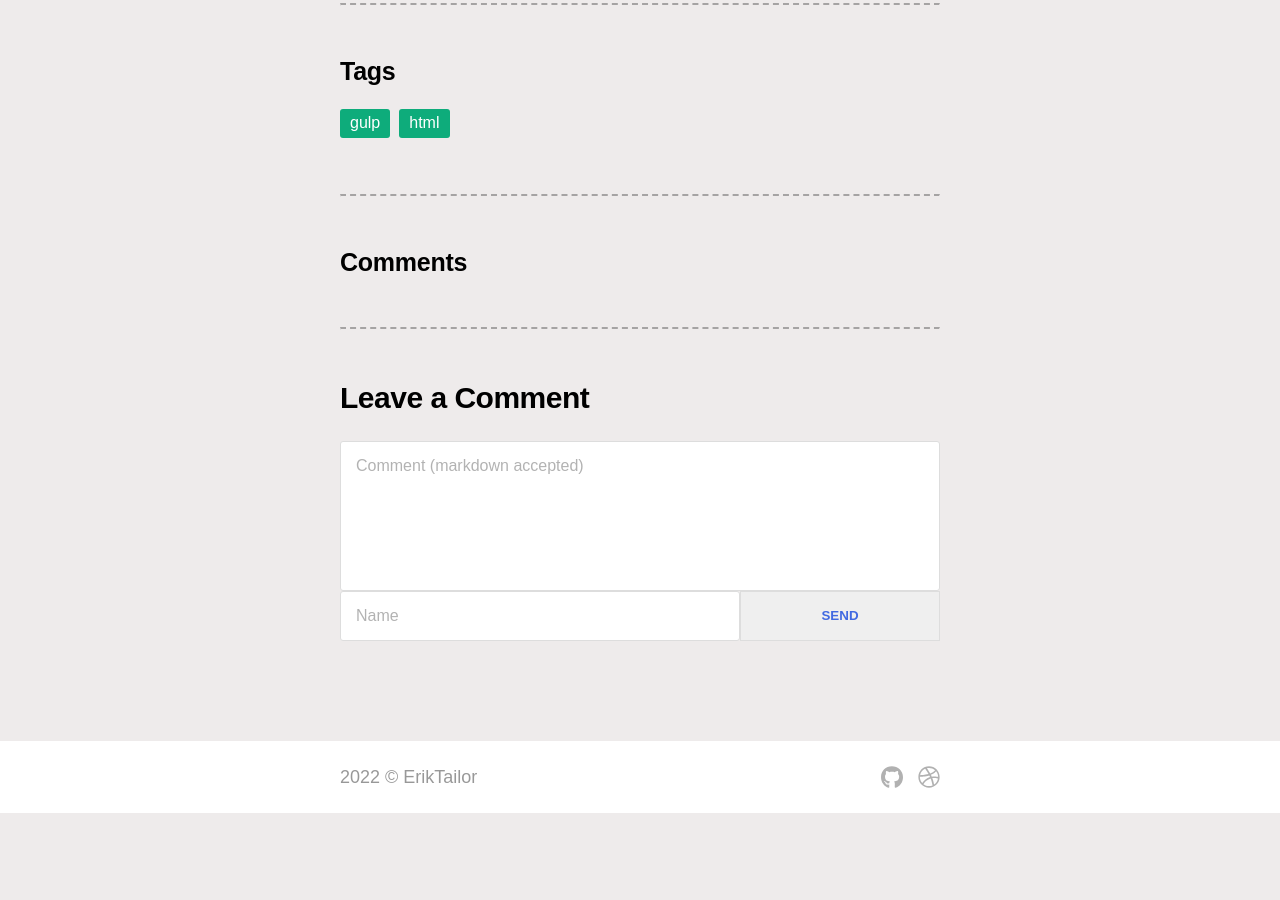
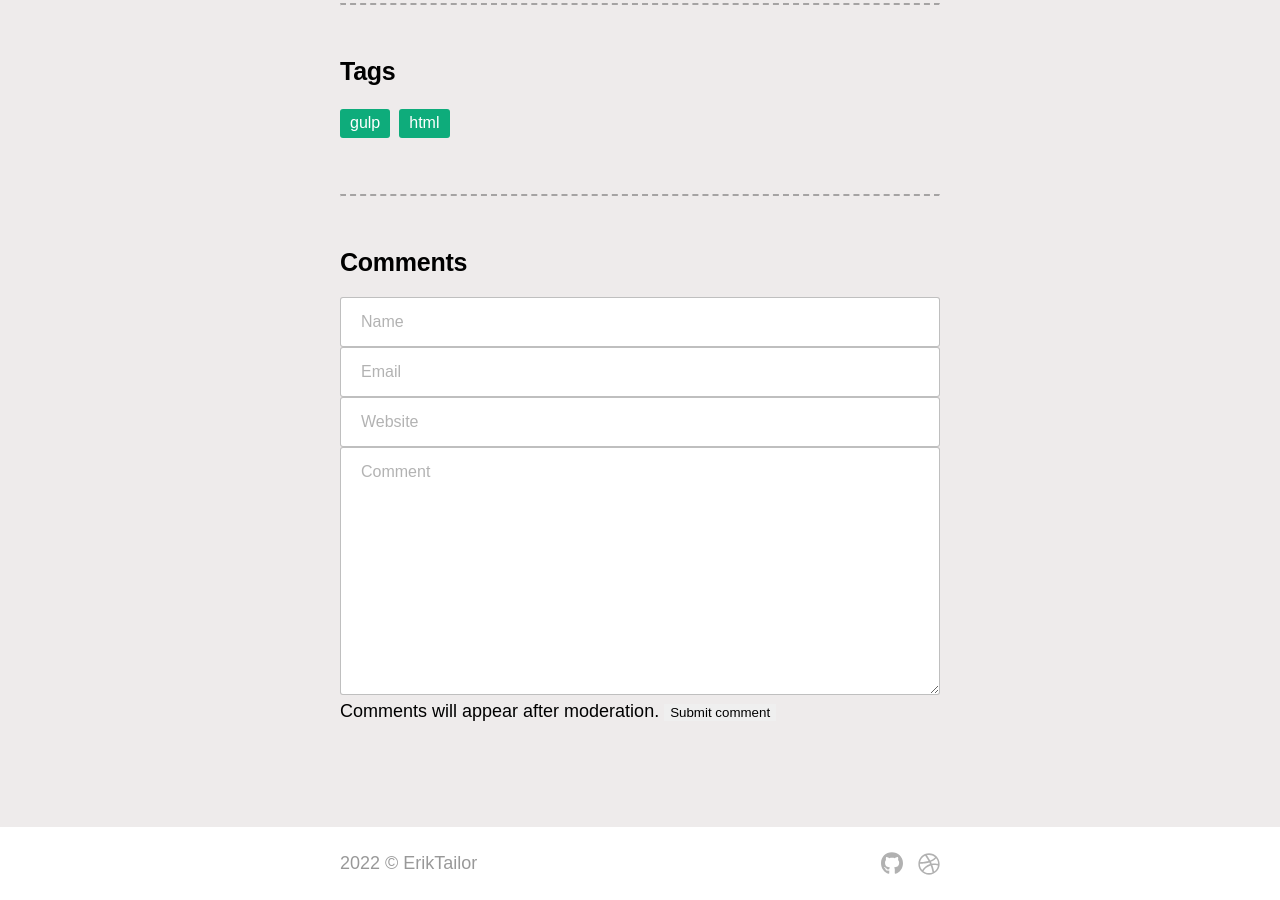
Before and after one commit to eriktailor/eriktailor.github.io_source, a Jekyll site: the page built from _posts/2022-04-05-create-components-with-gulp-and-nunjucks.md, in a window 1280 px wide and 900 px high, scrolled down 1327 px. Built offline with Jekyll 4.4.1, drawn with Linux system fonts in a browser that asks for light colours; comment, search, counter and statistics services are not loaded; before the commit the page ends 2140 px from its top, so only the background shows below that.

Commit message:
remove disqus

```diff
--- a/_config.yml
+++ b/_config.yml
@@ -73,7 +73,7 @@ tag_page_data:
     sitemap: false
 
 # Staticman
-staticman_url: https://eriktailor-staticman.herokuapp.com/v3/entry/github/eriktailor/eriktailor.github.io_source/master/comments
+staticman_url: https://api.staticman.net/v3/entry/github/eriktailor/eriktailor.github.io/master/comments
 
 # Plugins
 plugins:
--- a/_config_dev.yml
+++ b/_config_dev.yml
@@ -87,7 +87,7 @@ tag_page_data:
     sitemap: false
 
 # Staticman
-staticman_url: https://eriktailor-staticman.herokuapp.com/v3/entry/github/eriktailor/eriktailor.github.io_source/master/comments
+staticman_url: https://api.staticman.net/v3/entry/github/eriktailor/eriktailor.github.io/master/comments
 
 # Plugins
 plugins:
--- a/_includes/comment-form.html
+++ /dev/null
@@ -1,26 +0,0 @@
-<!-- _includes/comment-form.html -->
-<form method="POST" action="{{ site.staticman_url }}" class="comment-form">
-    <input
-      name="options[redirect]"
-      type="hidden"
-      value="{{ page.url | absolute_url }}"
-    />
-    <input name="options[slug]" type="hidden" value="{{ page.slug }}" />
-
-    <textarea
-      class="comment-message mb-0"
-      name="fields[message]"
-      placeholder="Comment (markdown accepted)"
-      required
-    ></textarea>
-    <div class="comment-bottom">
-      <input
-        class="comment-name"
-        name="fields[name]"
-        type="text"
-        placeholder="Name"
-        required
-      />
-      <button class="comment-submit" type="submit">SEND</button>
-    </div>
-  </form>
--- a/_includes/comments.html
+++ /dev/null
@@ -1,14 +0,0 @@
-<!-- _includes/comments.html -->
-<section class="comments">
-    {% if site.data.comments[page.slug] %}
-    <div>
-      <h2>Comments</h2>
-      {% include comment-list.html %}
-    </div>
-    {% endif %}
-
-    <div>
-      <h2>Leave a Comment</h2>
-      {% include comment-form.html %}
-    </div>
-  </section>
--- a/_includes/components/comments.html
+++ /dev/null
@@ -1,19 +0,0 @@
-<div id="disqus_thread"></div>
-<script>
-    /**
-    *  RECOMMENDED CONFIGURATION VARIABLES: EDIT AND UNCOMMENT THE SECTION BELOW TO INSERT DYNAMIC VALUES FROM YOUR PLATFORM OR CMS.
-    *  LEARN WHY DEFINING THESE VARIABLES IS IMPORTANT: https://disqus.com/admin/universalcode/#configuration-variables    */
-    /*
-    var disqus_config = function () {
-    this.page.url = PAGE_URL;  // Replace PAGE_URL with your page's canonical URL variable
-    this.page.identifier = PAGE_IDENTIFIER; // Replace PAGE_IDENTIFIER with your page's unique identifier variable
-    };
-    */
-    (function() { // DON'T EDIT BELOW THIS LINE
-    var d = document, s = d.createElement('script');
-    s.src = 'https://eriktailor-github.disqus.com/embed.js';
-    s.setAttribute('data-timestamp', +new Date());
-    (d.head || d.body).appendChild(s);
-    })();
-</script>
-<noscript>Please enable JavaScript to view the <a href="https://disqus.com/?ref_noscript">comments powered by Disqus.</a></noscript>
--- a/_layouts/post.html
+++ b/_layouts/post.html
@@ -34,12 +34,42 @@ layout: default
 
 <h3 id="comments">Comments</h3>
 
-{% if page.comments %}
-	{% include components/comments.html %}
+<!-- Comments -->
+{% if site.data.comments[page.slug] %}
+    <h3>
+    {% if site.data.comments[page.slug].size > 1 %}
+      {{ site.data.comments[page.slug] | size }}
+    {% endif %}
+    Comments:
+    </h3>
+  {% assign comments = site.data.comments[page.slug] | sort %}
+    {% for comment in comments %}
+      <label>
+        {% if comment[1].url %}
+          <a href="{{ comment[1].url }}">
+        {% endif %}
+        <strong>{{ comment[1].name }}</strong>
+        {% if comment[1].url %}
+          </a>
+        {% endif %}
+      </label>
+      <em>{{ comment[1].date | date: "%B %d, %Y" }}</em>
+      <p>{{ comment[1].message | markdownify }}</p>
+    {% endfor %}
 {% endif %}
 
-<hr>
-
-{% include comments.html %}
-
-<a class="u-url" href="{{ page.url | relative_url }}" hidden></a>
+<!-- Comments Form -->
+  <form method="POST" action="{{ site.staticman_url }}">
+    <input name="options[redirect]" type="hidden" value="https://example.com">
+    <input name="options[slug]" type="hidden" value="{{ page.slug }}">
+      <label>Name</label>
+      <input name="fields[name]" type="text" placeholder="Name">
+      <label>E-mail (optional)</label>
+      <input name="fields[email]" type="email" placeholder="Email">
+      <label>Website (optional)</label>
+      <input name="fields[url]" type="url" placeholder="Website">
+      <label>Message</label>
+      <textarea style="width:100%" name="fields[message]" rows="12" placeholder="Comment"></textarea>
+      <small>Comments will appear after moderation.</small>
+      <button type="submit">Submit comment</button>
+  </form>
```
Also changed, not shown: _includes/comment-list.html (deleted, +0 -17 lines), staticman.yml (+25 -17 lines).
